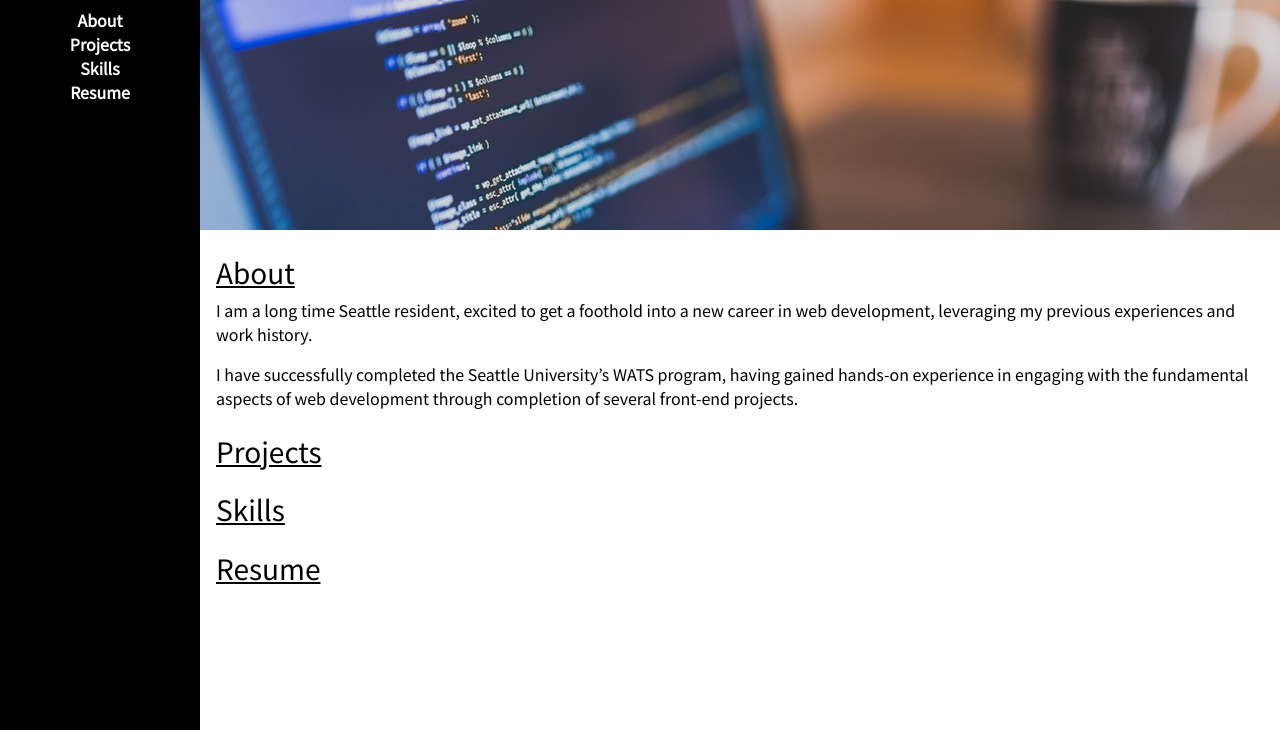
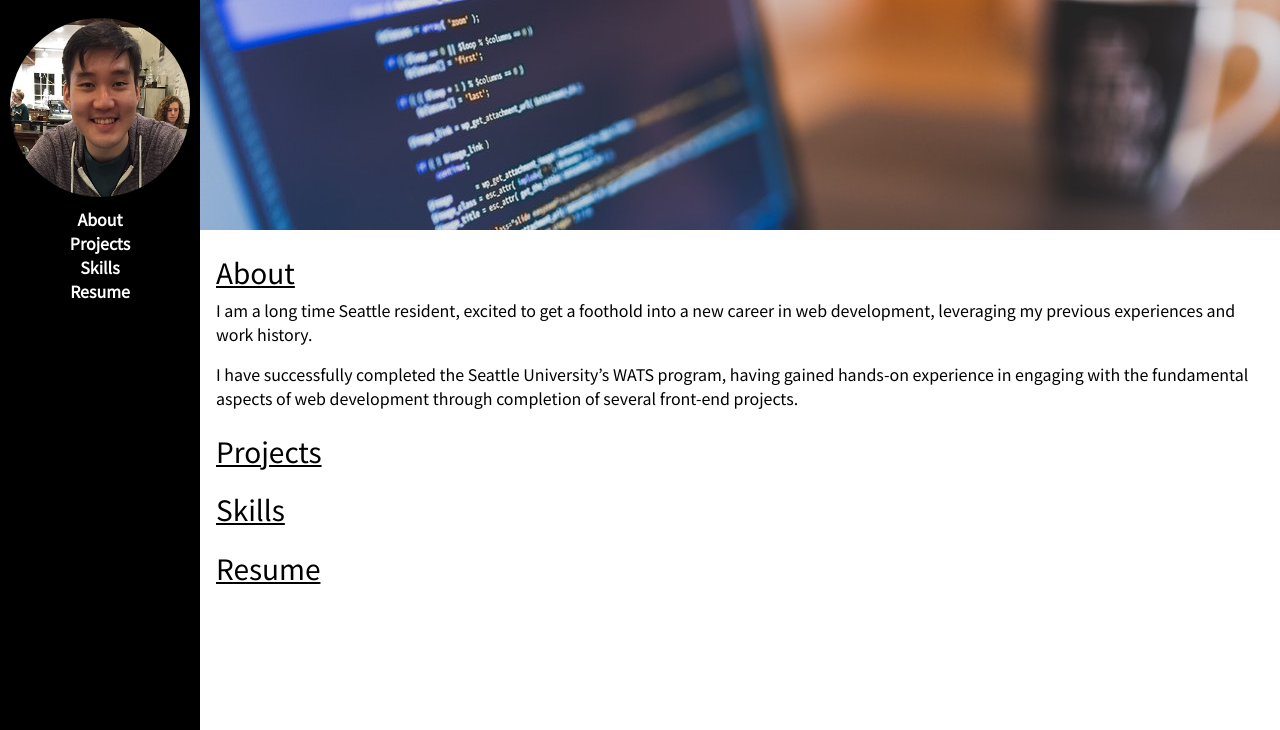
Before and after one commit to shjoe/shjoe.github.io, a plain HTML site: page index.html in a window 1280 px wide. Shown: the part 70-800 px from the top of the page. Drawn offline with nearby package versions, Linux system fonts and the light colour scheme.

Commit message:
Added profile photo

```diff
--- a/css/main.css
+++ b/css/main.css
@@ -36,6 +36,11 @@ nav {
   overflow: auto;
   background-color: black;
   color: white;
+}
+
+.profile img{
+  border-radius: 50%;
+  padding: 10px
 }
 
 .sidebar a {
--- a/index.html
+++ b/index.html
@@ -25,6 +25,9 @@
 
     <nav class="sidebar">
         <h1>Shure Joe</h1>
+        <span class="profile">
+            <img class="img-fluid" src="img/profile.jpg" alt="Profile photo">
+        </span>
         <a href="#about">About</a>
         <a href="#projects">Projects</a>
         <a href="#skills">Skills</a>
```
Also changed, not shown: img/profile.jpg (added).
